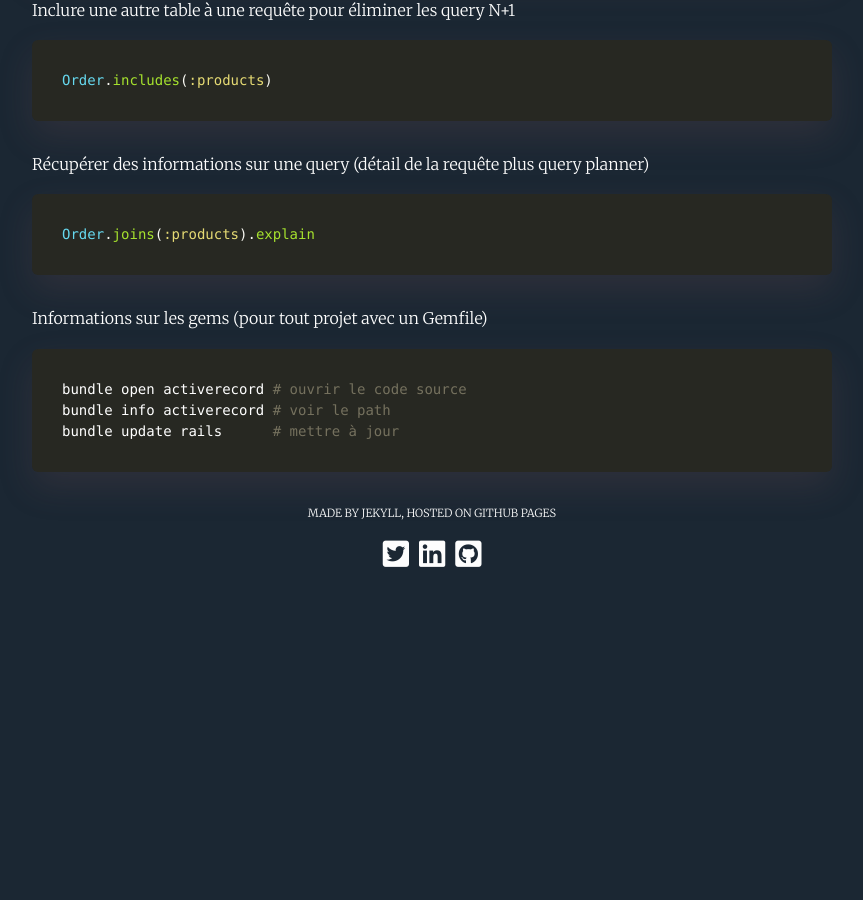
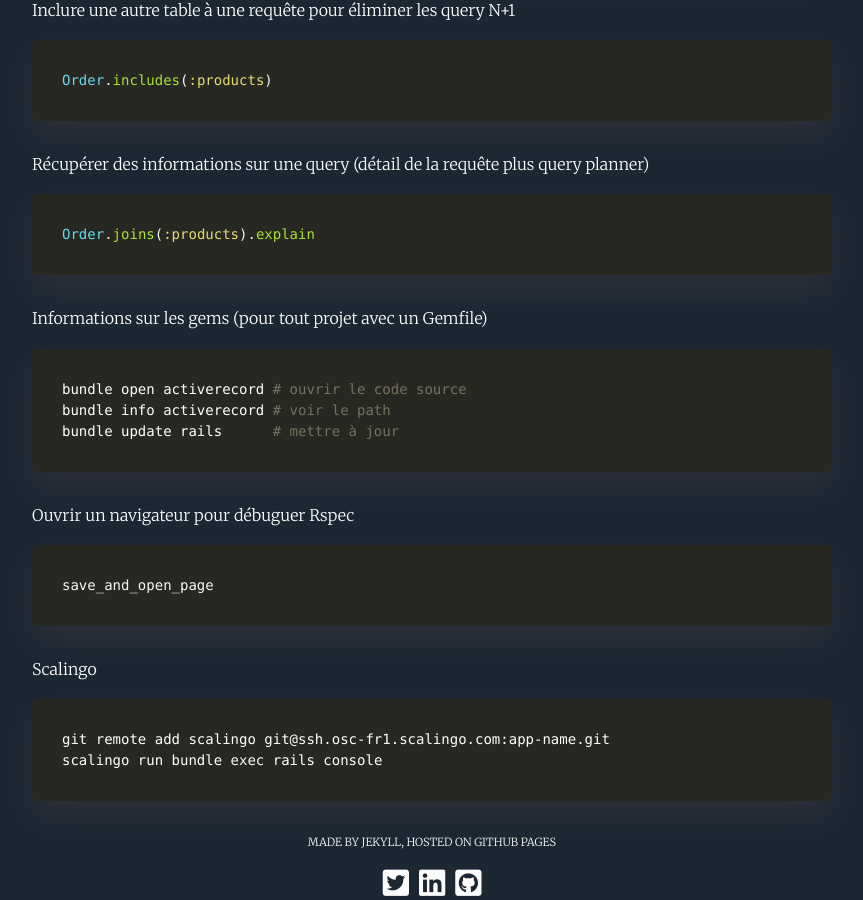
Before and after one commit to alexandrebk/alexandrebk.github.io, a Jekyll site: the page built from cheat_sheets/rails.md, in a window 1280 px wide and 900 px high, scrolled down 1184 px. Shown: the whole window, without its empty margins (208-1071 px from the left). Built offline with Jekyll 4.4.1, drawn with Linux system fonts in a browser that asks for light colours; nearby versions of some CDN libraries; before the commit the page ends 1755 px from its top, so only the background shows below that.

Commit message:
Updates Cheat Sheet

````diff
--- a/cheat_sheets/rails.md
+++ b/cheat_sheets/rails.md
@@ -63,3 +63,16 @@ bundle open activerecord # ouvrir le code source
 bundle info activerecord # voir le path
 bundle update rails      # mettre à jour
 ```
+
+Ouvrir un navigateur pour débuguer Rspec
+
+```ruby
+save_and_open_page
+```
+
+Scalingo
+
+```bash
+git remote add scalingo git@ssh.osc-fr1.scalingo.com:app-name.git
+scalingo run bundle exec rails console
+```
````
Also changed, not shown: cheat_sheets/git.md (+6 -0 lines).
